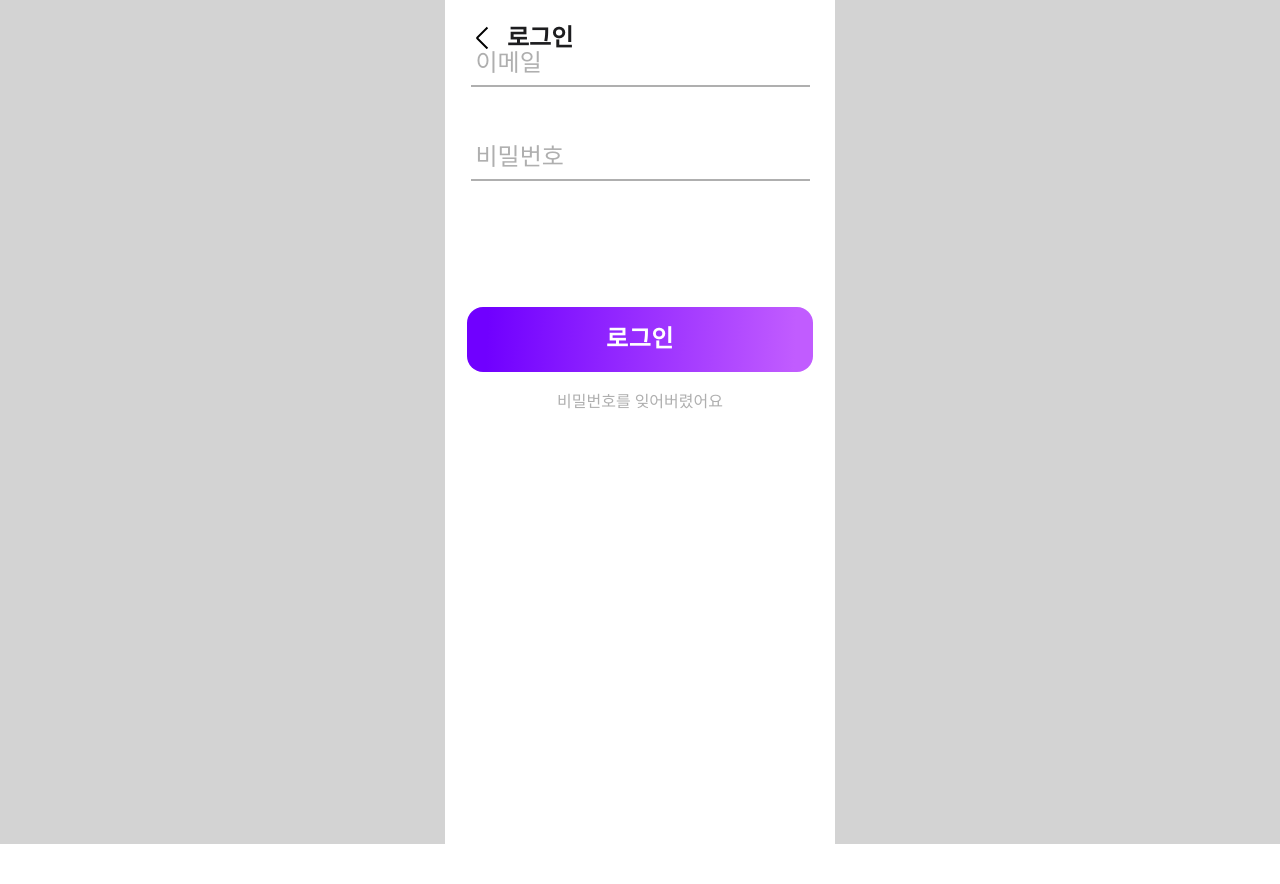
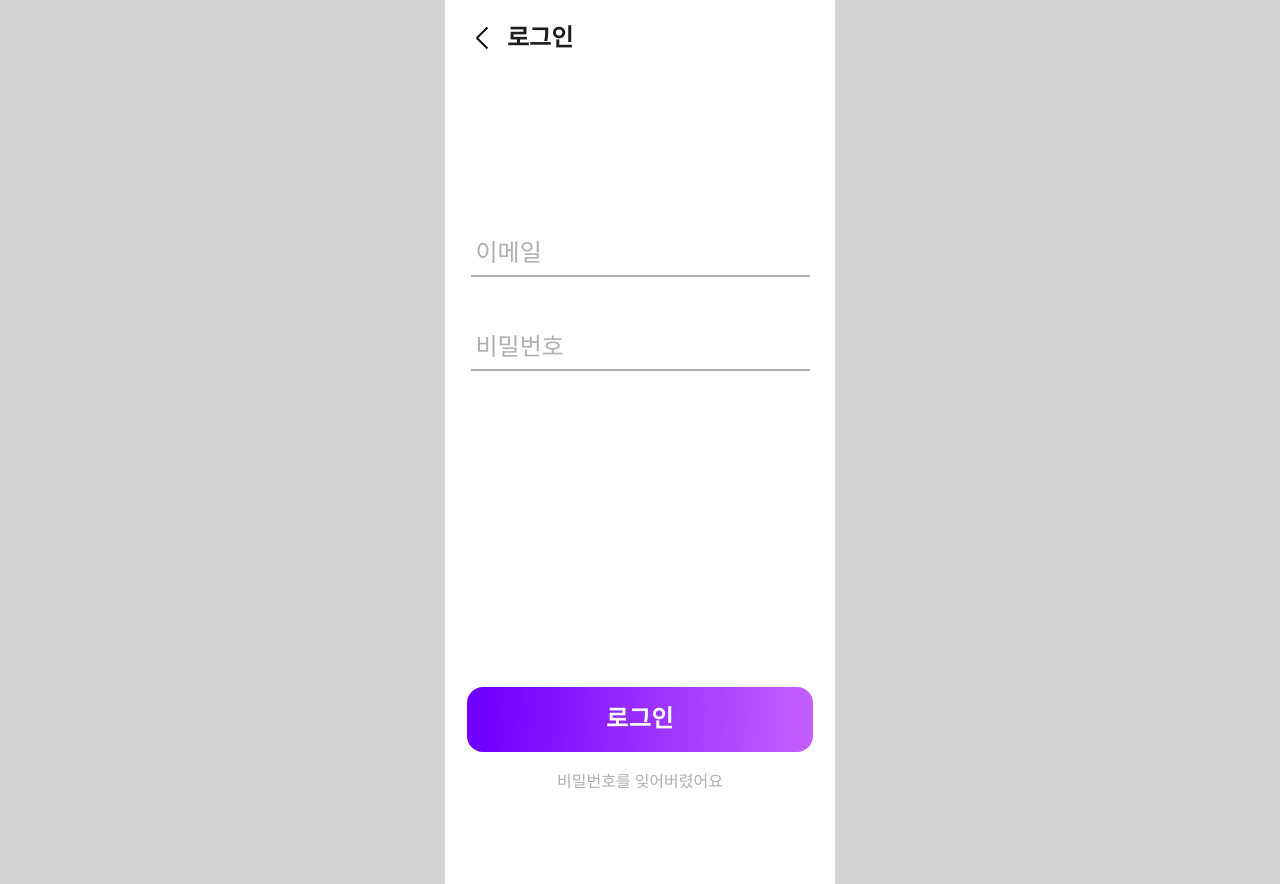
Before and after one commit to Likelion-Inha-10/Duckku-fe, a React (Create React App) app: page /login in a window 1280 px wide. Before the commit the page ends 844 px from the top, so only its background shows below. Built offline with nearby package versions, Linux system fonts and the light colour scheme; a web font is replaced by a local one.

Commit message:
chore: 로그인 페이지 수정사항 적용

```diff
--- a/src/pages/Login/index.jsx
+++ b/src/pages/Login/index.jsx
@@ -1,6 +1,4 @@
-import { toBePartiallyChecked } from "@testing-library/jest-dom/dist/matchers";
 import React, { useState } from "react";
-import { useNavigate } from "react-router-dom";
 import styled from "styled-components";
 import Button from "../../duckku-ui/Button";
 import Header from "../../duckku-ui/Header";
@@ -26,13 +24,11 @@ const ButtonWrapper = styled.div`
 const Wrapper = styled.div`
   ${(props) => props.theme.flex.flexCenterColumn};
   width: 100%;
-  height: 100%;
+  min-height: 844px;
   justify-content: space-between;
 `;
 
 const Login = () => {
-  const navigate = useNavigate();
-
   const [colorEmail, setColorEmail] = useState("gray");
   const [colorPW, setColorPW] = useState("gray");
   const [isCorrect, setIsCorrect] = useState("hidden");
```
